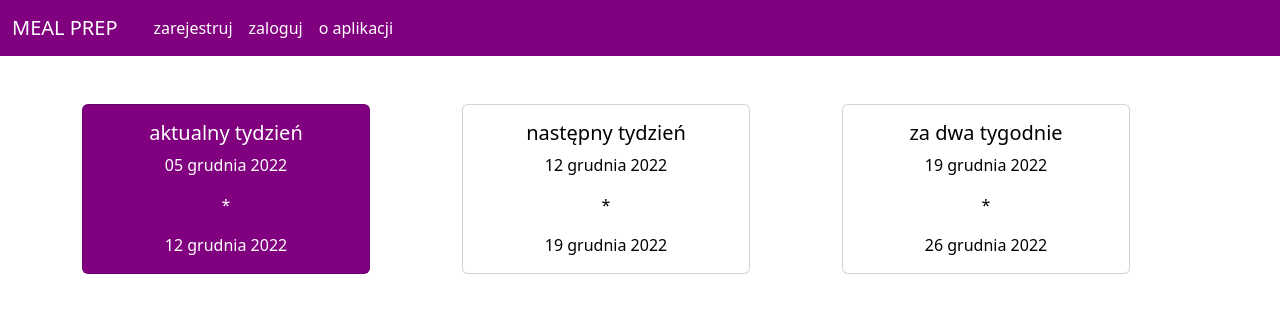
After one commit to PaniMartyna/meal_prep, a Django app: page /plans/week_plan/ in a window 1280 px wide. The commit adds this page. Shown: the top 313 px of the page. Run offline with Django 4.2, Linux system fonts and the light colour scheme; some libraries are stand-ins or nearby versions.

Commit message:
navigation for plans

```diff
--- /dev/null
+++ b/plans/templates/plans/week_plan_nav.html
@@ -0,0 +1,41 @@
+{% extends '_base.html' %}
+
+{% block title %}
+    plans navigation
+{% endblock %}
+
+{% block content %}
+
+<div class="row row-cols-3 mt-5">
+  <div class="col">
+    <a class="card text-center card-aubergine-link-active" href="{% url 'plans:week-plan' week_start=current_week_start %}">
+      <div class="card-body">
+        <h5 class="card-title">aktualny tydzień</h5>
+        <p class="card-text">{{ current_week_start|date:'d E Y' }}</p>
+        <p class="card-text">*</p>
+        <p class="card-text">{{ current_week_end|date:'d E Y' }}</p>
+      </div>
+    </a>
+  </div>
+  <div class="col">
+    <a class="card text-center card-aubergine-link" href="{% url 'plans:week-plan' week_start=next_week_1_start %}">
+      <div class="card-body">
+        <h5 class="card-title">następny tydzień</h5>
+        <p class="card-text">{{ next_week_1_start|date:'d E Y' }}</p>
+        <p class="card-text">*</p>
+        <p class="card-text">{{ next_week_1_end|date:'d E Y' }}</p>
+      </div>
+    </a>
+  </div>
+  <div class="col">
+    <a class="card text-center card-aubergine-link" href="{% url 'plans:week-plan' week_start=next_week_2_start %}">
+      <div class="card-body">
+        <h5 class="card-title">za dwa tygodnie</h5>
+        <p class="card-text">{{ next_week_2_start|date:'d E Y' }}</p>
+        <p class="card-text">*</p>
+        <p class="card-text">{{ next_week_2_end|date:'d E Y' }}</p>
+      </div>
+    </a>
+  </div>
+</div>
+{% endblock %}
--- a/plans/urls.py
+++ b/plans/urls.py
@@ -5,6 +5,7 @@ from . import views
 app_name = 'plans'
 
 urlpatterns = [
+    path('week_plan/', views.WeekPlanNavView.as_view(), name='week-plan-nav'),
     path('week_plan/<str:week_start>/', views.WeekPlanView.as_view(), name='week-plan'),
     path('week_plan/<str:week_start>/plan/<str:day>/<int:meal_id>', views.PlanDetailView.as_view(), name='plan-detail'),
     # path('show_recipe/<int:idx>/', views.RecipeShowView.as_view(), name='show-recipe'),
--- a/plans/views.py
+++ b/plans/views.py
@@ -9,6 +9,28 @@ from django.urls import reverse_lazy, reverse
 from plans.models import DayPlan
 from preferences.models import MealSetting
 from recipes.models import Recipe
+
+
+class WeekPlanNavView(views.View):
+
+    def get(self, request):
+        print(date.today())
+        current_week_start = date.today() + timedelta(days=0-date.today().weekday())
+        current_week_end = current_week_start + timedelta(days=7)
+        next_week_1_start = date.today() + timedelta(days=7-date.today().weekday())
+        next_week_1_end = next_week_1_start + timedelta(days=7)
+        next_week_2_start = date.today() + timedelta(days=14-date.today().weekday())
+        next_week_2_end = next_week_2_start + timedelta(days=7)
+
+        return render(request, 'plans/week_plan_nav.html', {
+            'current_week_start': current_week_start,
+            'current_week_end': current_week_end,
+            'next_week_1_start': next_week_1_start,
+            'next_week_1_end': next_week_1_end,
+            'next_week_2_start': next_week_2_start,
+            'next_week_2_end': next_week_2_end,
+        })
+
 
 
 class WeekPlanView(views.View):
--- a/static/css/styles.css
+++ b/static/css/styles.css
@@ -64,3 +64,28 @@ This following statements selects each category individually that contains an in
 */
 
 .btn-multichoice input:checked + span{background-color: #800080ff;}
+
+
+
+.card-aubergine-link {
+    width: 18rem;
+    text-decoration: none;
+    color: black;
+}
+
+
+.card-aubergine-link:hover {
+    color: grey;
+}
+
+
+.card-aubergine-link-active {
+    width: 18rem;
+    text-decoration: none;
+    background-color: #800080ff;
+    color: white;
+}
+
+.card-aubergine-link-active:hover {
+    color: yellow;
+}
--- a/templates/partials/_menu.html
+++ b/templates/partials/_menu.html
@@ -8,6 +8,9 @@
       <ul class="navbar-nav me-auto mb-2 mb-lg-0">
 
         {% if user.is_authenticated %}
+          <li class="nav-item">
+            <a class="nav-link active" aria-current="page" href="{% url 'plans:week-plan-nav' %}">planuj!</a>
+          </li>
           <li class="nav-item">
             <a class="nav-link active" aria-current="page" href="{% url 'recipes:recipe-list' %}">książka kucharska</a>
           </li>
```
Also changed, not shown: plans/templates/plans/week_plan.html (+11 -7 lines).
